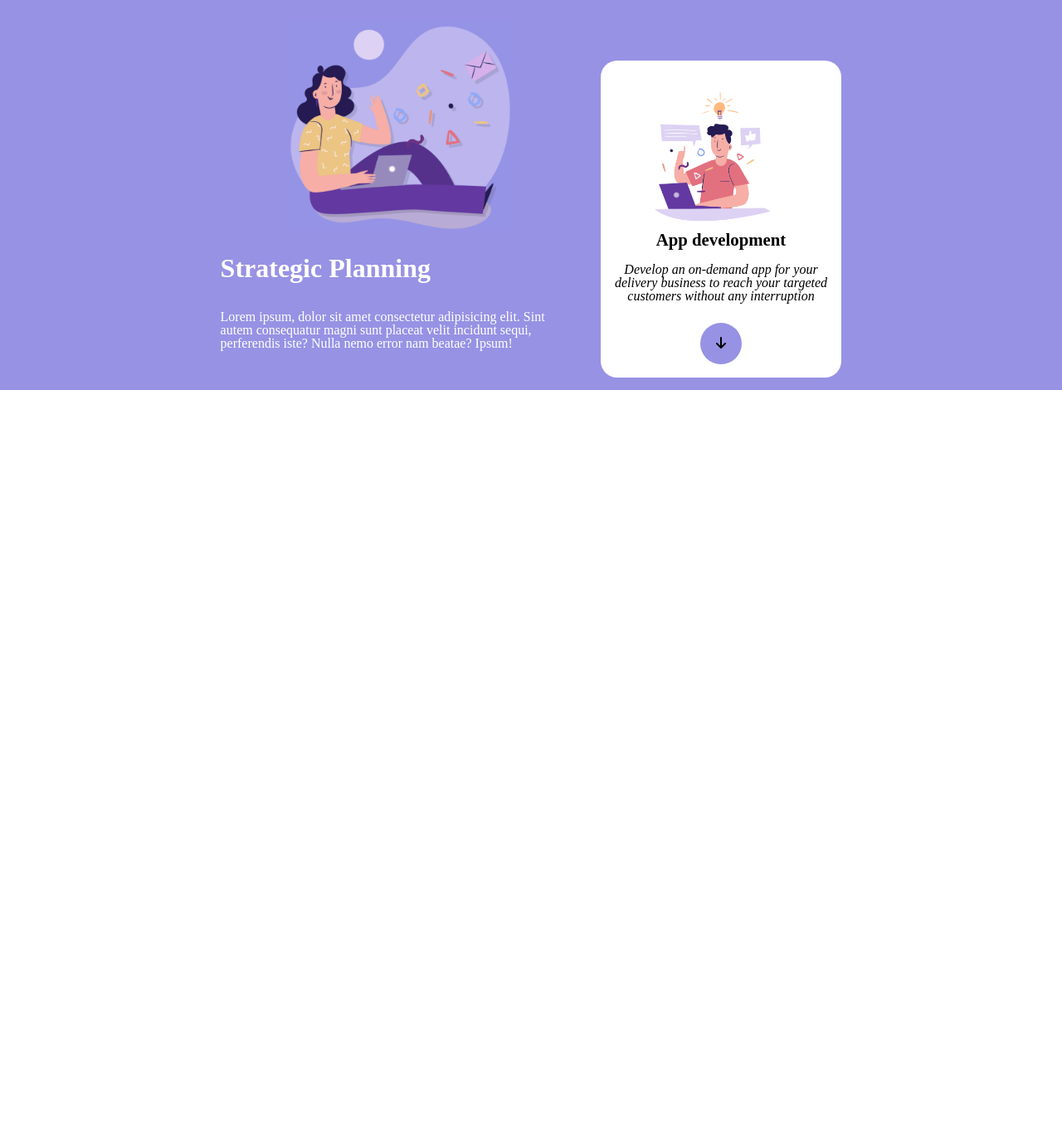
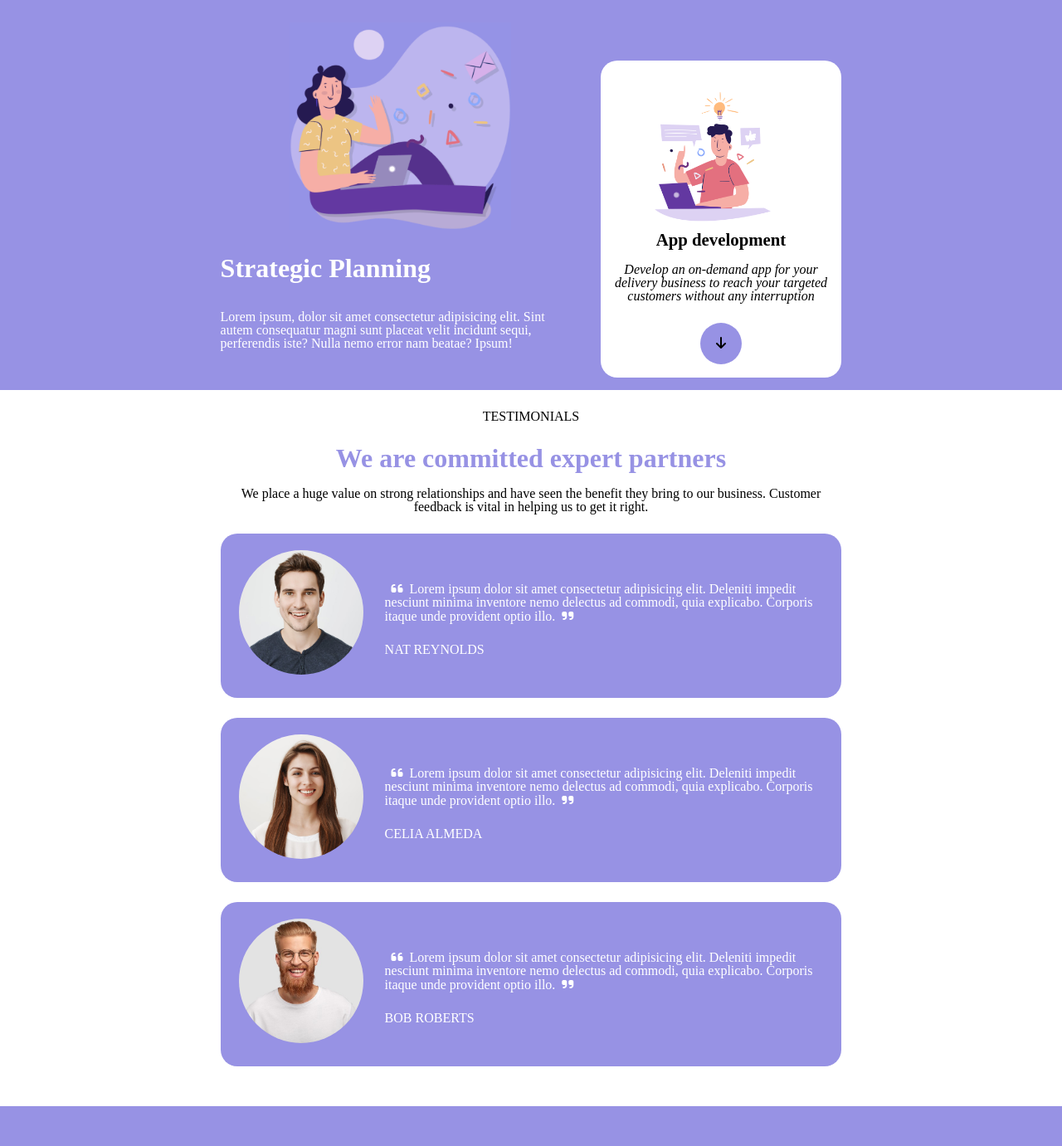
Before and after one commit to PietroSavini/htmlcss-responsive-layout, a plain HTML site: page index.html in a window 1280 px wide. Shown: the part 1027-2408 px from the top of the page at 83% size. Before the commit the page ends 1497 px from the top, so only its background shows below. Drawn offline with Linux system fonts and the light colour scheme.

Commit message:
add: section testimonials + responsivness

```diff
--- a/css/responsive.css
+++ b/css/responsive.css
@@ -30,7 +30,7 @@
 
 }
 
-/* teblet: <768px ------------------------------------------------------------*/
+/* teblet: 768px ------------------------------------------------------------*/
 @media screen and ( min-width: 769px ){
     /* tipography */
     .card h2{
@@ -73,8 +73,22 @@
         width: 40%;
     }
 
-    /* strategic */
+    /* testiomonials */
+    .card .flex-container{
+        flex-direction: row;
+        align-items: center;
+        justify-content: center;
+    }
 
+    .flex-container .text-container p {
+        text-align: left;
+        margin-left: 1rem;
+    }
+
+    .testimonials .card img{
+        margin-left: 1rem;
+        margin-bottom: 3rem;
+    }
 }
 
 @media screen and (max-width:768px){
--- a/css/style.css
+++ b/css/style.css
@@ -214,3 +214,42 @@ div.strategic p{
     height: 50px;
     width: 50px;
 }
+
+/* testimonials */
+
+.testimonials p,
+h2 {
+   text-align: center;
+}
+.testimonials h2{
+    color: var(--section-background-violet);
+    margin-bottom: 1rem;
+}
+
+.testimonials .card{
+    background-color: var(--section-background-violet);
+}
+.testimonials .card{
+    color: #fff;
+}
+.testimonials .card img{
+    height: 150px;
+    width: 150px;
+    object-fit: cover;
+    border-radius: 50%;
+    margin-bottom: 2rem;
+}
+
+.card .flex-container{
+    display: flex;
+    align-items: center;
+    padding: 0 1rem;
+}
+
+.card .name{
+    text-transform: uppercase;
+}
+
+.flex-container .text-container i{
+    margin: 0 0.5rem;
+}
--- a/index.html
+++ b/index.html
@@ -100,8 +100,51 @@
         <!-- /section strategic planning -->
 
         <!-- section Testimonials -->
+        <section class="testimonials">
+            <div class="wrapper">
+                <p>TESTIMONIALS</p>
+                <h2>We are committed expert partners</h2>
+                <p>We place a huge value on strong relationships and have seen the benefit they bring to our business. Customer feedback is vital in helping us to get it right.</p>
 
+                <!-- 3 cards -->
+                <div class="card">
+                    <div class="flex-container fd-col">
+                        <img src="img/testimonial1.jpg" alt="">
+                        <div class="text-container">
+                            <p><i class="fa-solid fa-quote-left"></i>Lorem ipsum dolor sit amet consectetur adipisicing elit. Deleniti impedit nesciunt minima inventore nemo delectus ad commodi, quia explicabo. Corporis itaque unde provident optio illo.<i class="fa-solid fa-quote-right"></i></p>
+                            <p class="name">nat reynolds</p>
+                        </div>
+                    </div>
+                </div>
+
+                <div class="card">
+                    <div class="flex-container fd-col">
+                        <img src="img/testimonial2.jpg" alt="">
+                        <div class="text-container">
+                            <p><i class="fa-solid fa-quote-left"></i>Lorem ipsum dolor sit amet consectetur adipisicing elit. Deleniti impedit nesciunt minima inventore nemo delectus ad commodi, quia explicabo. Corporis itaque unde provident optio illo.<i class="fa-solid fa-quote-right"></i></p>
+                            <p class="name">celia almeda</p>
+                        </div>
+                    </div>
+                </div>
+
+                <div class="card">
+                    <div class="flex-container fd-col">
+                        <img src="img/testimonial3.jpg" alt="">
+                        <div class="text-container">
+                            <p><i class="fa-solid fa-quote-left"></i>Lorem ipsum dolor sit amet consectetur adipisicing elit. Deleniti impedit nesciunt minima inventore nemo delectus ad commodi, quia explicabo. Corporis itaque unde provident optio illo.<i class="fa-solid fa-quote-right"></i></p>
+                            <p class="name">bob roberts</p>
+                        </div>
+                    </div>
+                </div>
+            </div>
+        </section>
         <!-- /section testimonnials -->
+
+        <!-- working with us section -->
+        <section>
+
+        </section>
+        <!-- /Working with us section -->
 
 
     </main>
```
